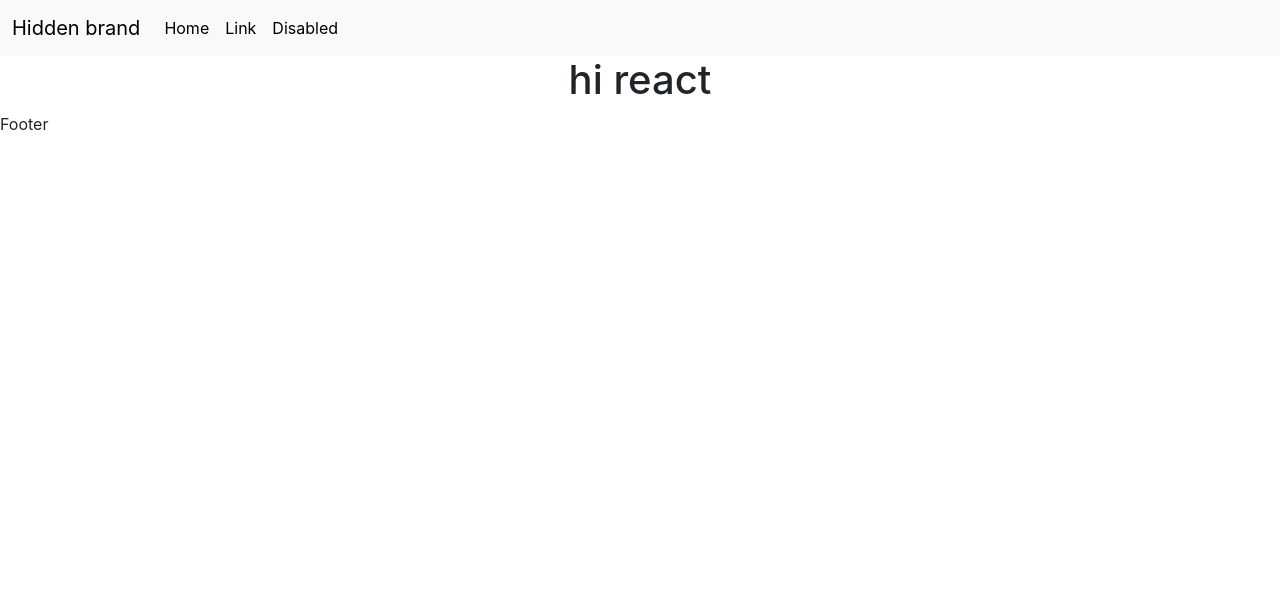
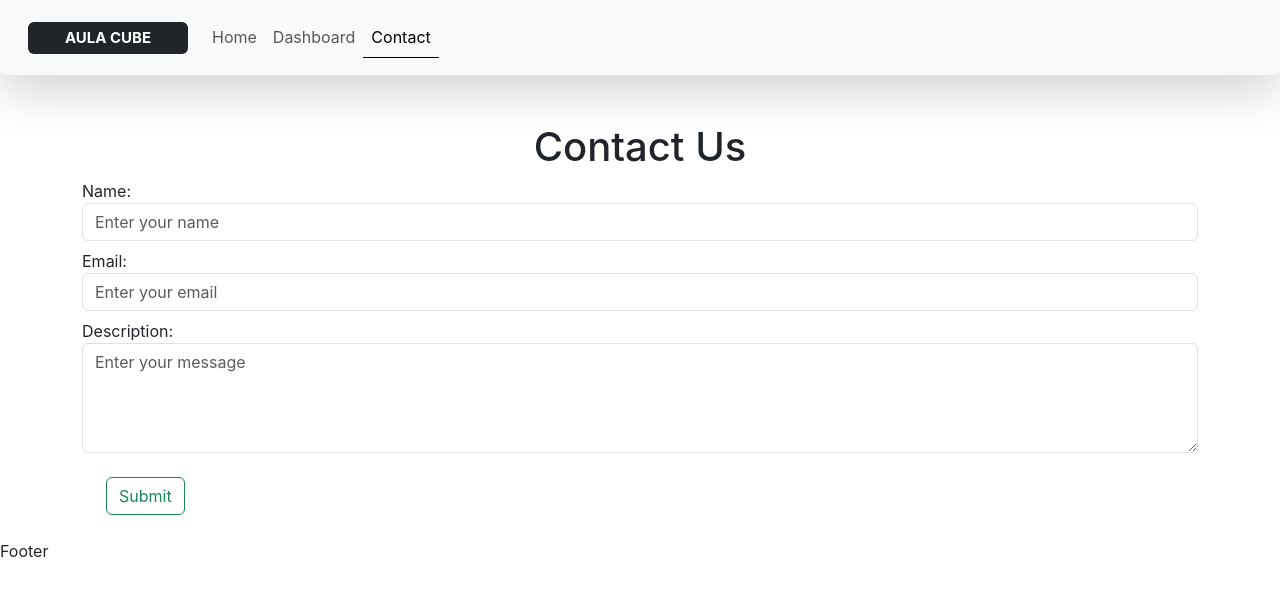
Before and after one commit to Sahil-4U/aulacube-project, a React (Create React App) app: page /contactpage in a window 1280 px wide. Shown: the top 596 px of the page. Built offline with nearby package versions, Linux system fonts and the light colour scheme; no server answers.

Commit message:
our all three pages created successfull now we need to implement our logic

```diff
--- a/src/App.js
+++ b/src/App.js
@@ -1,14 +1,17 @@
-import './App.css';
-import Layout from './components/layout/Layout';
+import { Route, Routes } from "react-router-dom";
+import Homepage from "./components/pages/Homepage";
+import Dashboardpage from "./components/pages/Dashboardpage";
+import Contactpage from "./components/pages/Contactpage";
+
+
 
 function App() {
   return (
-    <Layout>      <center>
-        <h1>hi react</h1>
-      </center>
-    </Layout>
-
-
+    <Routes>
+      <Route path="/" element={<Homepage />} />
+      <Route path="/dashboardpage" element={<Dashboardpage />} />
+      <Route path="/contactpage" element={<Contactpage />} />
+    </Routes>
   );
 }
 
--- a/src/components/layout/Header.js
+++ b/src/components/layout/Header.js
@@ -4,22 +4,23 @@ import { Link, NavLink } from 'react-router-dom'
 function Header() {
     return (
         <div>
-            <nav className="navbar navbar-expand-lg bg-body-tertiary">
+            <nav className="navbar navbar-expand-lg bg-body-tertiary shadow-lg p-3 mb-5 bg-body-tertiary rounded">
                 <div className="container-fluid">
                     <button className="navbar-toggler" type="button" data-bs-toggle="collapse" data-bs-target="#navbarTogglerDemo01" aria-controls="navbarTogglerDemo01" aria-expanded="false" aria-label="Toggle navigation">
                         <span className="navbar-toggler-icon" />
                     </button>
                     <div className="collapse navbar-collapse" id="navbarTogglerDemo01">
-                        <Link className="navbar-brand" to="#">Hidden brand</Link>
+                        <Link className="navbar-brand" to={"https://www.aulacube.com/"}><span className="badge text-bg-dark brand-name pt-2">AULA CUBE</span>
+                        </Link>
                         <ul className="navbar-nav me-auto mb-2 mb-lg-0">
                             <li className="nav-item">
-                                <NavLink className="nav-link active" aria-current="page" to="#">Home</NavLink>
+                                <NavLink className="nav-link " aria-current="page" to={'/'}>Home</NavLink>
                             </li>
                             <li className="nav-item">
-                                <NavLink className="nav-link" to="#">Link</NavLink>
+                                <NavLink className="nav-link" to={'/dashboardpage'}>Dashboard</NavLink>
                             </li>
                             <li className="nav-item">
-                                <NavLink className="nav-link disabled" aria-disabled="true">Disabled</NavLink>
+                                <NavLink className="nav-link" aria-disabled="true" to={'/contactpage'}>Contact</NavLink>
                             </li>
                         </ul>
 
--- /dev/null
+++ b/src/components/pages/Contactpage.js
@@ -0,0 +1,32 @@
+import React from 'react'
+import Layout from '../layout/Layout'
+
+function Contactpage() {
+    return (
+        <Layout>
+            <div className="container mt-5">
+                <h1 className='text-center'>Contact Us</h1>
+                <form>
+                    <div className="form-group mt-2">
+                        <label htmlFor="name">Name:</label>
+                        <input type="text" className="form-control" id="name" placeholder="Enter your name" />
+                    </div>
+                    <div className="form-group mt-2">
+                        <label htmlFor="email">Email:</label>
+                        <input type="email" className="form-control" id="email" placeholder="Enter your email" />
+                    </div>
+                    <div className="form-group mt-2">
+                        <label htmlFor="description">Description:</label>
+                        <textarea className="form-control" id="description" rows={4} placeholder="Enter your message" />
+                    </div>
+                    <div className=' m-4'>
+                        <button type="submit" className="btn btn-outline-success ">Submit</button>
+                    </div>
+                </form>
+            </div>
+
+        </Layout>
+    )
+}
+
+export default Contactpage
--- /dev/null
+++ b/src/components/pages/Dashboardpage.js
@@ -0,0 +1,12 @@
+import React from 'react'
+import Layout from '../layout/Layout'
+
+function Dashboardpage() {
+    return (
+        <Layout>
+            <h2>Dashboardpage</h2>
+        </Layout>
+    )
+}
+
+export default Dashboardpage
--- /dev/null
+++ b/src/components/pages/Homepage.js
@@ -0,0 +1,14 @@
+import React from 'react'
+import Layout from '../layout/Layout'
+
+function Homepage() {
+    return (
+        <Layout>
+            <center>
+                <h1>hi react</h1>
+            </center>
+        </Layout>
+    )
+}
+
+export default Homepage
--- a/src/index.css
+++ b/src/index.css
@@ -11,3 +11,10 @@ code {
   font-family: source-code-pro, Menlo, Monaco, Consolas, 'Courier New',
     monospace;
 }
+.active{
+  border-bottom: 1px solid black;
+}
+.brand-name{
+  height: 2rem;
+  width: 10rem;
+}
```
